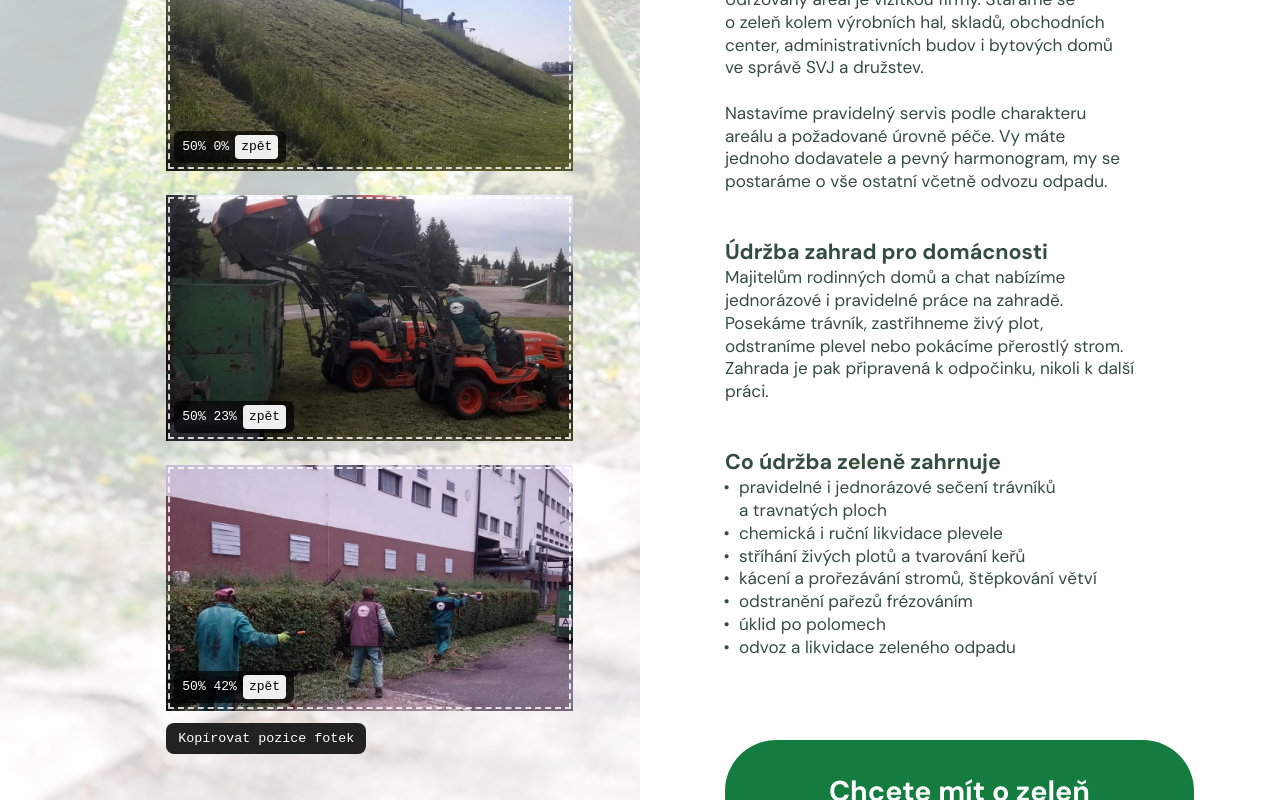
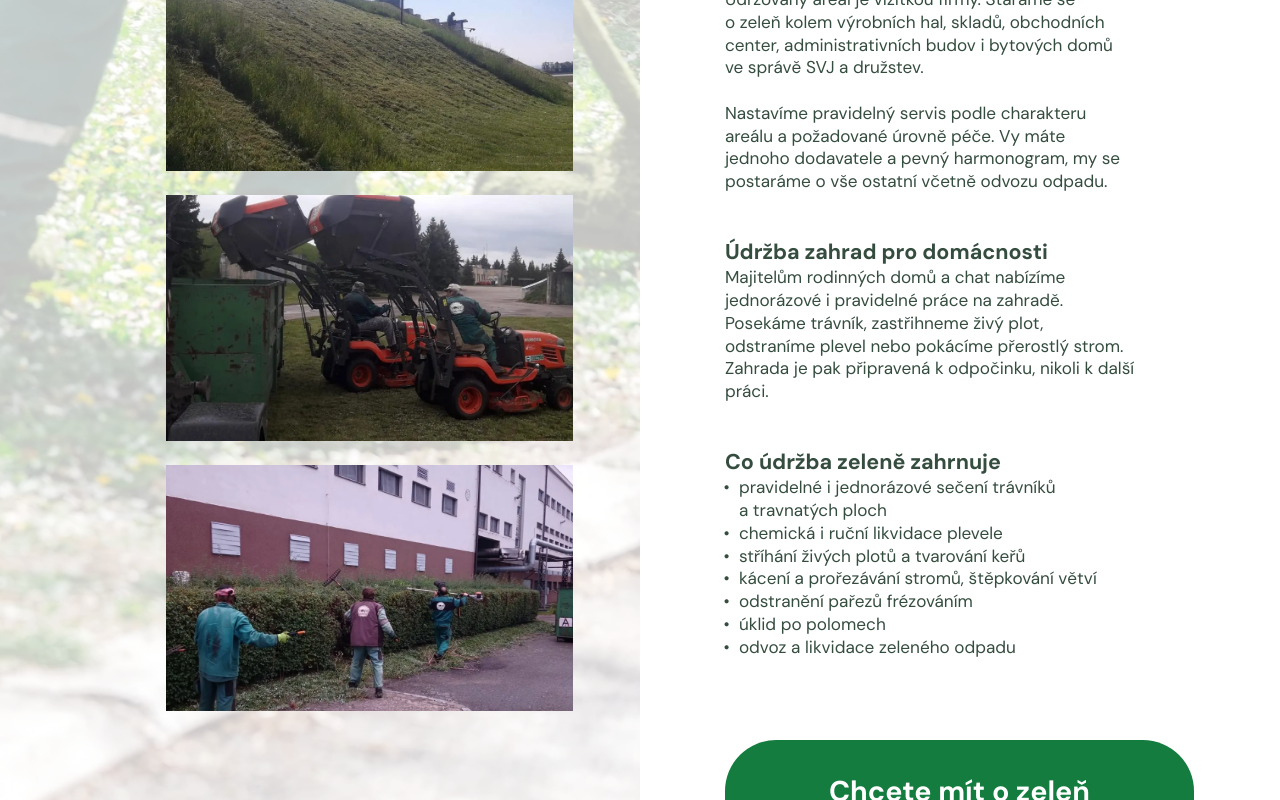
Before and after one commit to ToCatchTo/vopa, a React (Vite) app: page /udrzba-zelene in a window 1280 px wide. Shown: the part 860-1660 px from the top of the page. Built offline with nearby package versions, Linux system fonts and the light colour scheme.

Commit message:
Odstraněno ladění pozic fotek tažením
Co-Authored-By: Claude Opus 5.5 <noreply@anthropic.com>
Claude-Session: https://claude.ai/code/session_01JuB1H5dWbhBVpcPyXVKVas

```diff
--- a/src/components/PhotoCarousel.tsx
+++ b/src/components/PhotoCarousel.tsx
@@ -3,7 +3,6 @@ import { Box } from '@mui/material'
 import type { SxProps, Theme } from '@mui/material/styles'
 import content, { type ServicePhoto } from '@/content/content'
 import { hoverDarken } from '@/theme/interactions'
-import { storedPosition } from '@/utils/photoPosition'
 
 interface PhotoCarouselProps {
   photos: ServicePhoto[]
@@ -66,7 +65,7 @@ export default function PhotoCarousel({ photos, alt, sx }: PhotoCarouselProps) {
               loading="lazy"
               decoding="async"
               aria-hidden={i !== position}
-              sx={{ display: 'block', flex: '0 0 100%', width: '100%', aspectRatio: '393 / 240', objectFit: 'cover', objectPosition: storedPosition(photo.src, photo.position) }}
+              sx={{ display: 'block', flex: '0 0 100%', width: '100%', aspectRatio: '393 / 240', objectFit: 'cover', objectPosition: photo.position ?? 'center' }}
             />
           ))}
         </Box>
--- a/src/components/PhotoColumn.tsx
+++ b/src/components/PhotoColumn.tsx
@@ -1,10 +1,7 @@
-import { useState } from 'react'
 import { Box } from '@mui/material'
 import type { SxProps, Theme } from '@mui/material/styles'
 import { fluid } from '@/utils/fluid'
 import type { ServicePhoto } from '@/content/content'
-import { storedPosition } from '@/utils/photoPosition'
-import PhotoPositionEditor from '@/components/PhotoPositionEditor'
 
 interface PhotoColumnProps {
   photos: ServicePhoto[]
@@ -14,7 +11,6 @@ interface PhotoColumnProps {
 
 // Sloupec fotografií pod úvodem stránky služby
 export default function PhotoColumn({ photos, alt, sx }: PhotoColumnProps) {
-  if (import.meta.env.DEV) return <PhotoColumnEditor photos={photos} alt={alt} sx={sx} />
   return (
     <Box sx={sx}>
       {photos.map((photo, i) => (
@@ -39,44 +35,3 @@ export default function PhotoColumn({ photos, alt, sx }: PhotoColumnProps) {
     </Box>
   )
 }
-
-// Dev režim: fotky jdou posouvat tažením a pozice se dají zkopírovat
-function PhotoColumnEditor({ photos, alt, sx }: PhotoColumnProps) {
-  const [positions, setPositions] = useState<Record<string, string>>(() =>
-    Object.fromEntries(photos.map((photo) => [photo.src, storedPosition(photo.src, photo.position)])),
-  )
-  const [copied, setCopied] = useState(false)
-
-  const copyAll = async () => {
-    const text = photos.map((photo) => `${photo.src}: ${positions[photo.src] ?? storedPosition(photo.src, photo.position)}`).join('\n')
-    try {
-      await navigator.clipboard.writeText(text)
-      setCopied(true)
-      setTimeout(() => setCopied(false), 1500)
-    } catch {
-      window.prompt('Zkopíruj pozice:', text)
-    }
-  }
-
-  return (
-    <Box sx={sx}>
-      {photos.map((photo, i) => (
-        <PhotoPositionEditor
-          key={photo.src}
-          photo={photo}
-          alt={i === 0 ? alt : ''}
-          onChange={(src, position) => setPositions((prev) => ({ ...prev, [src]: position }))}
-          sx={{ mt: i === 0 ? 0 : fluid(16, 30) }}
-        />
-      ))}
-      <Box
-        component="button"
-        type="button"
-        onClick={copyAll}
-        sx={{ mt: '12px', px: '12px', py: '8px', border: 0, borderRadius: '8px', bgcolor: '#222', color: '#fff', cursor: 'pointer', fontFamily: 'monospace' }}
-      >
-        {copied ? 'Zkopírováno' : 'Kopírovat pozice fotek'}
-      </Box>
-    </Box>
-  )
-}
--- a/src/components/PhotoPositionEditor.tsx
+++ /dev/null
@@ -1,106 +0,0 @@
-import { useRef, useState } from 'react'
-import { Box } from '@mui/material'
-import type { SxProps, Theme } from '@mui/material/styles'
-import type { ServicePhoto } from '@/content/content'
-import { formatPosition, parsePosition, savePosition, storedPosition, type PhotoPoint } from '@/utils/photoPosition'
-
-interface PhotoPositionEditorProps {
-  photo: ServicePhoto
-  alt: string
-  sx?: SxProps<Theme>
-  onChange: (src: string, position: string) => void
-}
-
-const labelSx: SxProps<Theme> = {
-  position: 'absolute',
-  left: 8,
-  bottom: 8,
-  display: 'flex',
-  gap: '6px',
-  alignItems: 'center',
-  px: '8px',
-  py: '4px',
-  borderRadius: '6px',
-  bgcolor: 'rgba(0, 0, 0, 0.7)',
-  color: '#fff',
-  fontSize: '13px',
-  fontFamily: 'monospace',
-  '& button': { font: 'inherit', cursor: 'pointer', border: 0, borderRadius: '4px', px: '6px', py: '2px' },
-}
-
-// Ladění výřezu fotky tažením myší (jen v dev režimu, do produkce se nedostane)
-export default function PhotoPositionEditor({ photo, alt, sx, onChange }: PhotoPositionEditorProps) {
-  const [point, setPoint] = useState<PhotoPoint>(() => parsePosition(storedPosition(photo.src, photo.position)))
-  const drag = useRef<{ startX: number; startY: number; start: PhotoPoint; overflowX: number; overflowY: number } | null>(null)
-
-  const update = (next: PhotoPoint) => {
-    setPoint(next)
-    const value = formatPosition(next)
-    savePosition(photo.src, value)
-    onChange(photo.src, value)
-  }
-
-  const onPointerDown = (event: React.PointerEvent<HTMLImageElement>) => {
-    const img = event.currentTarget
-    const box = img.getBoundingClientRect()
-    // O kolik je fotka při object-fit: cover větší než rámeček
-    const scale = Math.max(box.width / img.naturalWidth, box.height / img.naturalHeight)
-    drag.current = {
-      startX: event.clientX,
-      startY: event.clientY,
-      start: point,
-      overflowX: img.naturalWidth * scale - box.width,
-      overflowY: img.naturalHeight * scale - box.height,
-    }
-    img.setPointerCapture(event.pointerId)
-    event.preventDefault()
-  }
-
-  const onPointerMove = (event: React.PointerEvent<HTMLImageElement>) => {
-    const state = drag.current
-    if (!state) return
-    const clamp = (value: number) => Math.min(100, Math.max(0, value))
-    // Tažení doprava/dolů posouvá fotku za kurzorem
-    const x = state.overflowX > 1 ? clamp(state.start.x - ((event.clientX - state.startX) / state.overflowX) * 100) : state.start.x
-    const y = state.overflowY > 1 ? clamp(state.start.y - ((event.clientY - state.startY) / state.overflowY) * 100) : state.start.y
-    update({ x, y })
-  }
-
-  const reset = () => {
-    savePosition(photo.src, null)
-    const original = parsePosition(photo.position)
-    setPoint(original)
-    onChange(photo.src, formatPosition(original))
-  }
-
-  return (
-    <Box sx={{ position: 'relative', ...sx } as SxProps<Theme>}>
-      <Box
-        component="img"
-        src={photo.src}
-        alt={alt}
-        draggable={false}
-        onPointerDown={onPointerDown}
-        onPointerMove={onPointerMove}
-        onPointerUp={() => (drag.current = null)}
-        sx={{
-          display: 'block',
-          width: '100%',
-          aspectRatio: '536 / 324',
-          objectFit: 'cover',
-          objectPosition: formatPosition(point),
-          cursor: 'move',
-          touchAction: 'none',
-          outline: '2px dashed rgba(255, 255, 255, 0.8)',
-          outlineOffset: '-4px',
-        }}
-      />
-      <Box sx={labelSx}>
-        {formatPosition(point)}
-        <button type="button" onClick={reset}>
-          zpět
-        </button>
-      </Box>
-    </Box>
-  )
-}
--- a/src/utils/photoPosition.ts
+++ /dev/null
@@ -1,41 +0,0 @@
-// Pozice výřezu fotky (object-position) a její dočasné uložení při ladění v dev režimu
-
-const keywords: Record<string, number> = { left: 0, top: 0, center: 50, right: 100, bottom: 100 }
-const storagePrefix = 'vopa-photo-position:'
-
-export interface PhotoPoint {
-  x: number
-  y: number
-}
-
-// Převede CSS hodnotu ('center top', '30% 70%') na procenta
-export function parsePosition(value?: string): PhotoPoint {
-  const [first = 'center', second = 'center'] = (value ?? 'center').trim().split(/\s+/)
-  const toNumber = (part: string) => keywords[part] ?? (Number.parseFloat(part) || 0)
-  // Jediné klíčové slovo pro svislou osu ('top') patří na osu Y
-  if (second === 'center' && (first === 'top' || first === 'bottom')) return { x: 50, y: toNumber(first) }
-  return { x: toNumber(first), y: toNumber(second) }
-}
-
-export function formatPosition({ x, y }: PhotoPoint): string {
-  return `${Math.round(x)}% ${Math.round(y)}%`
-}
-
-// Uložená pozice z ladění (jen v dev režimu), jinak výchozí z content.ts
-export function storedPosition(src: string, fallback?: string): string {
-  if (!import.meta.env.DEV) return fallback ?? 'center'
-  try {
-    return localStorage.getItem(storagePrefix + src) ?? fallback ?? 'center'
-  } catch {
-    return fallback ?? 'center'
-  }
-}
-
-export function savePosition(src: string, value: string | null) {
-  try {
-    if (value === null) localStorage.removeItem(storagePrefix + src)
-    else localStorage.setItem(storagePrefix + src, value)
-  } catch {
-    // Úložiště není dostupné, pozice platí jen do obnovení stránky
-  }
-}
```
